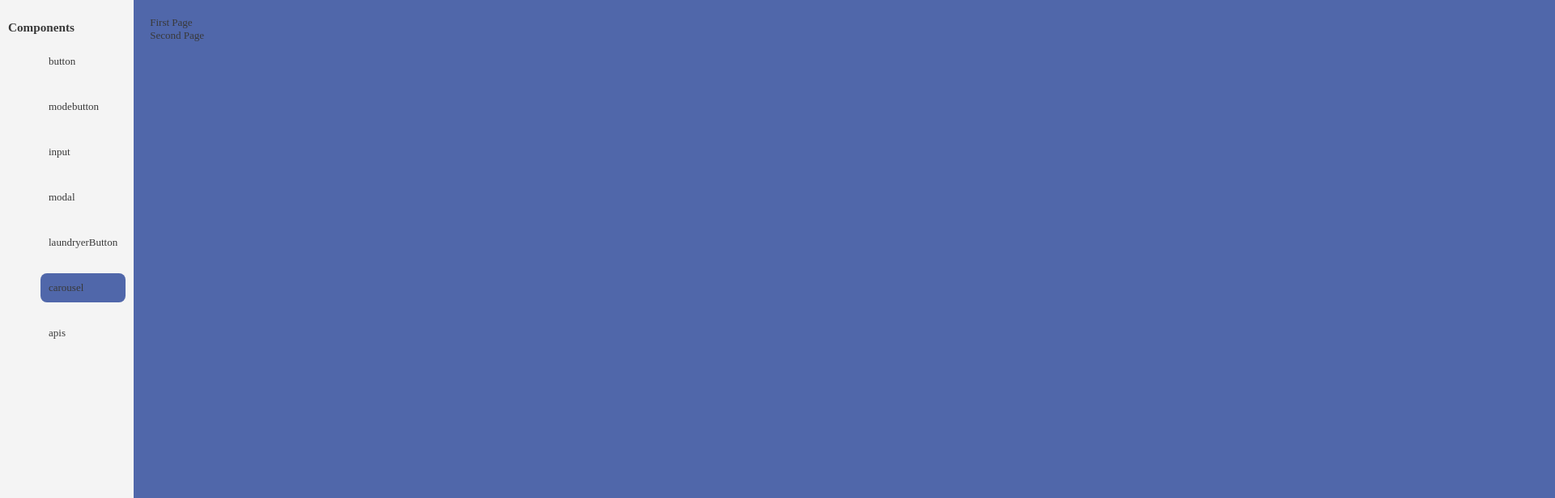
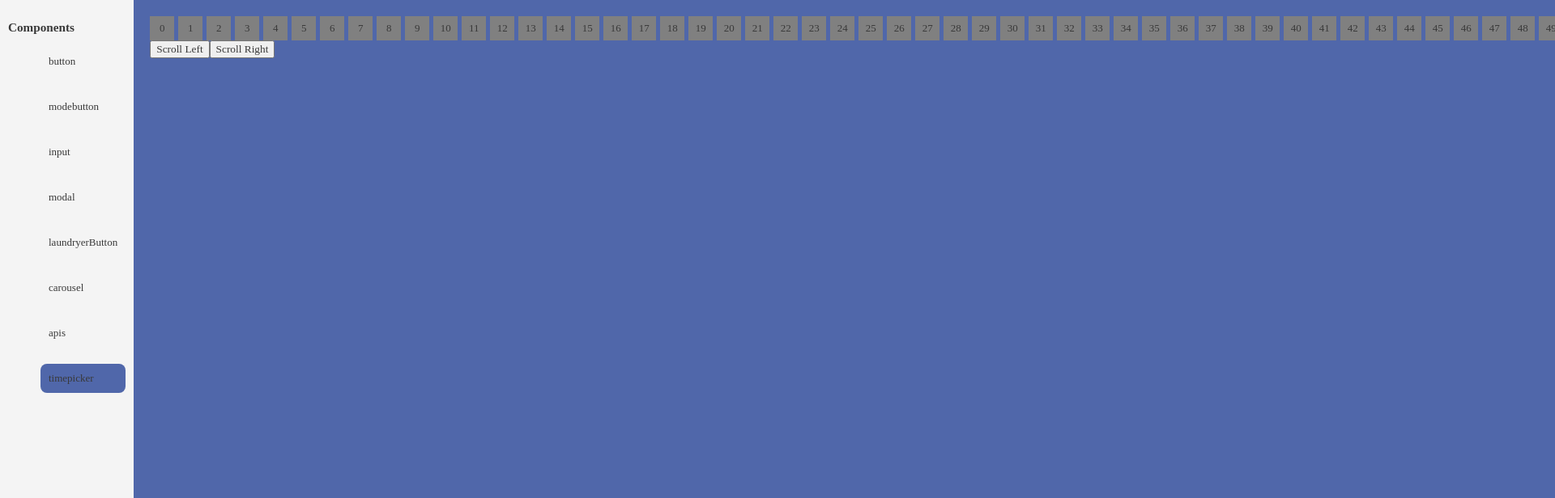
Before and after one commit to albert-yim/tanyak-laundry, a React (Create React App) app: page /components in a window 1280 px wide. Shown: the top 616 px of the page at 81% size, 1920 px wide, since content can reach past the window. Built offline with nearby package versions, Linux system fonts and the light colour scheme; no server answers; a web font is replaced by a local one.

Commit message:
aligned numbers for time picker

```diff
--- /dev/null
+++ b/src/components/TimePicker/TimePicker.module.scss
@@ -0,0 +1,18 @@
+.timePickerWrapper{
+    .numbersWrapper{
+        display: flex;
+        gap: 5px;
+    }
+    .labelWrapper{
+        width: 30px;
+        height: 30px;
+        background-color: grey;
+        display: flex;
+        align-items: center;
+        justify-content: center;
+        span{
+            font-size: 30;
+        }
+
+    }
+}
--- /dev/null
+++ b/src/components/TimePicker/TimePicker.tsx
@@ -0,0 +1,45 @@
+import React, {useState} from "react";
+import styles from "./TimePicker.module.scss";
+
+type TimePickerTypes = {
+    defaultValue: number;
+    values: { value: number; label:string }[];
+}
+
+export default function TimePicker({ values, defaultValue} : TimePickerTypes)  {
+    const [scrollPosition, setScrollPosition] = useState(0);
+
+    return(
+        <div className={styles.timePickerWrapper}>
+            <div className={styles.numbersWrapper}>
+                {values.map((v,i) => {
+                    return (
+                        <div key={v.value} className={styles.labelWrapper}>
+                            <span>{v.label}</span>
+                        </div>
+                    )
+                })}
+            </div>
+            <div className="action-btns">
+                <button>Scroll Left</button>
+                <button>Scroll Right</button>
+            </div>
+        </div>
+    )
+}
+
+export function TimePickerTest(){
+    const defaultValue = 36;
+    const start = 0
+    const values = new Array(60)
+    .fill(0)
+    .map((_,i) => {
+        const value = start + i;
+        return {value, label: `${value}`};
+    })
+    return(
+        <div>
+            <TimePicker values={values} defaultValue={defaultValue}/>
+        </div>
+    )
+}
--- a/src/components/index.ts
+++ b/src/components/index.ts
@@ -5,6 +5,7 @@ export { default as Input } from "./Input/Input";
 export { default as Modal } from "./Modal/Modal";
 export { default as ModeButton } from "./ModeButton/ModeButton";
 export { default as ModeModal } from "./ModeModal/ModeModal";
+export { default as TimePicker } from "./TimePicker/TimePicker"
 export * from "./ApplianceButton/ApplianceButton";
 export * from "./Button/Button";
 export * from "./Carousel/Carousel";
@@ -12,3 +13,4 @@ export * from "./Input/Input";
 export * from "./Modal/Modal";
 export * from "./ModeButton/ModeButton";
 export * from "./ModeModal/ModeModal";
+export * from "./TimePicker/TimePicker";
--- a/src/pages/Components/Components.tsx
+++ b/src/pages/Components/Components.tsx
@@ -6,6 +6,7 @@ import {
   ModalTest,
   ModeButtonTest,
   CarouselTest,
+  TimePickerTest,
 } from "@components";
 import { insertUsageHistory, fetchAppliances } from "@api";
 import { UsageHistoryInsertPayload } from "@src/types";
@@ -17,11 +18,12 @@ type Components =
   | "modal"
   | "laundryerButton"
   | "carousel"
-  | "apis";
+  | "apis"
+  | "timepicker";
 
 export default function ComponentsPage() {
   const [selectedComponent, setSelectedComponent] =
-    useState<Components>("carousel");
+    useState<Components>("timepicker");
   const COMPONENT_LIST: Components[] = [
     "button",
     "modebutton",
@@ -30,6 +32,7 @@ export default function ComponentsPage() {
     "laundryerButton",
     "carousel",
     "apis",
+    "timepicker",
   ];
   const renderComponent = () => {
     switch (selectedComponent) {
@@ -47,6 +50,8 @@ export default function ComponentsPage() {
         return <CarouselTest />;
       case "apis":
         return <ApiTest />;
+      case "timepicker":
+        return <TimePickerTest />;
     }
   };
 
```
